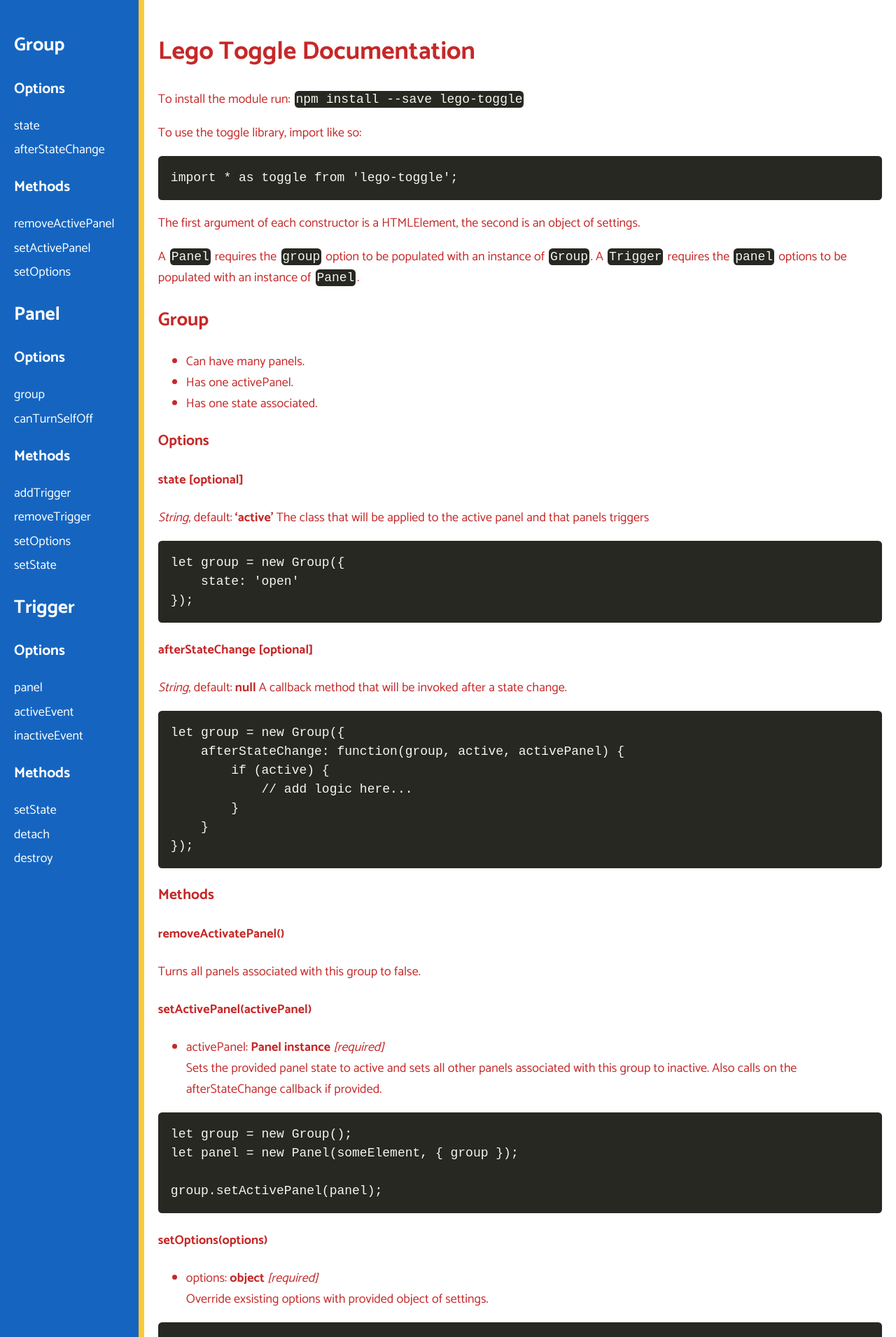
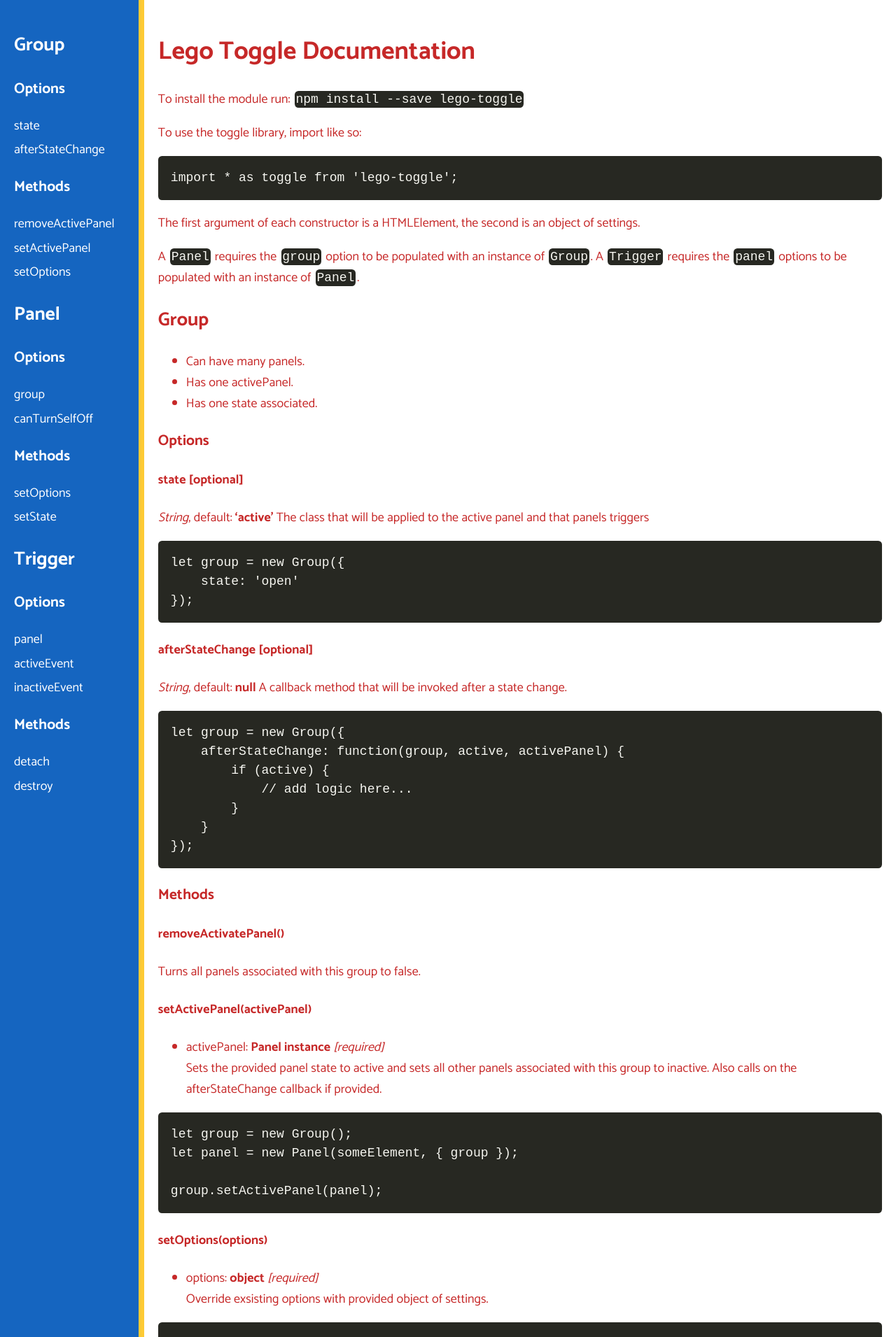
Before and after one commit to lego-js/toggle, a Jekyll site: the page built from index.md, in a window 1280 px wide. Shown: the top 1911 px of the page at 70% size. Built offline with Jekyll 4.4.1, drawn with Linux system fonts in a browser that asks for light colours.

Commit message:
nav update

```diff
--- a/_data/nav.json
+++ b/_data/nav.json
@@ -16,8 +16,6 @@
 			"canTurnSelfOff"
 		],
 		"Methods": [
-			"addTrigger",
-			"removeTrigger",
 			"setOptions",
 			"setState"
 		]
@@ -29,7 +27,6 @@
 			"inactiveEvent"
 		],
 		"Methods": [
-			"setState",
 			"detach",
 			"destroy"
 		]
```
